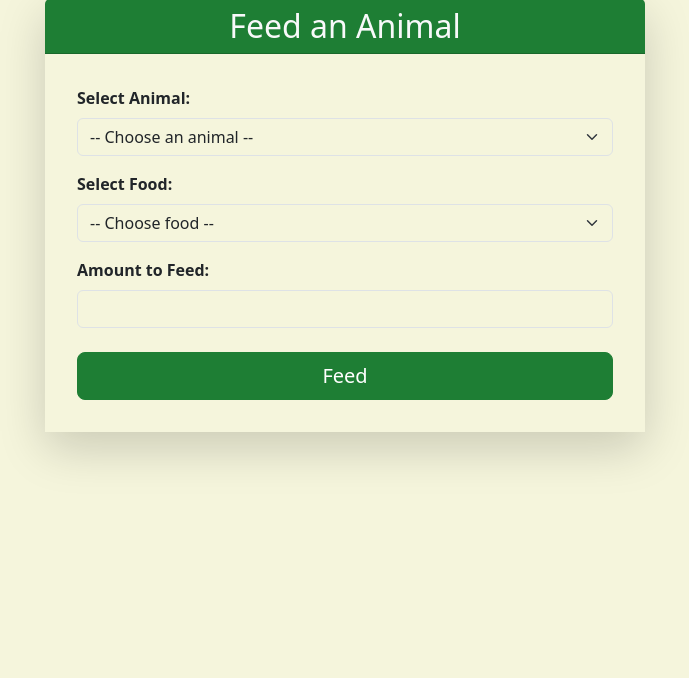
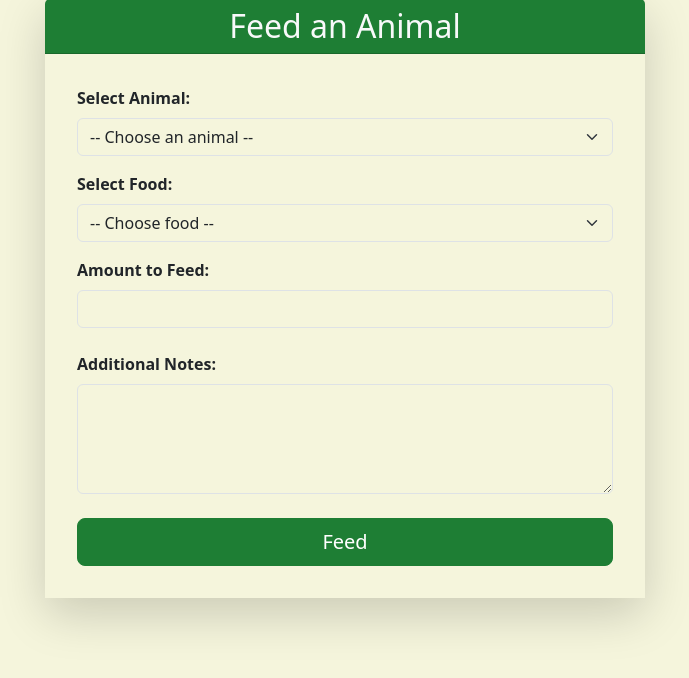
Before and after one commit to Nkitchen86-FHSU/finalprojectNicholasKitchen, a Django app: page /calculator/feed/ in a window 1280 px wide. Shown: the part 137-815 px from the top of the page, without its empty margins (295-984 px from the left). Before the commit the page ends 598 px from the top, so only its background shows below. Run offline with Django 5.2, Linux system fonts and the light colour scheme; the visitor is signed in with stand-in values (Sample User, id 1); data that the repository does not hold is empty.

Commit message:
Added title to uniqueanimal.html and updated title on myanimal.html. Added logging for animal feeding. Added option for notes in feed.html.

```diff
--- a/finalprojectNicholasKitchen/zooventory/templates/zooventory/calculator/feed.html
+++ b/finalprojectNicholasKitchen/zooventory/templates/zooventory/calculator/feed.html
@@ -36,6 +36,11 @@
                     <input class="form-control" type="number" name="amount" id="amount" step="0.01" min="0" required>
                 </div>
 
+                <div class="mb-4">
+                    <label for="notes" class="form-label fw-bold">Additional Notes:</label>
+                    <textarea class="form-control" name="notes" id="notes" rows="4" style="resize: vertical;"></textarea>
+                </div>
+
                 <div class="d-grid">
                     <button type="submit" class="btn btn-primary btn-lg">Feed</button>
                 </div>
--- a/finalprojectNicholasKitchen/zooventory/templates/zooventory/myanimal/index.html
+++ b/finalprojectNicholasKitchen/zooventory/templates/zooventory/myanimal/index.html
@@ -1,6 +1,6 @@
 {% extends 'zooventory/base.html' %}
 
-{% block title %}Animals{% endblock %}
+{% block title %}My Animals{% endblock %}
 
 {% block content %}
 <div class="container my-5">
--- a/finalprojectNicholasKitchen/zooventory/templates/zooventory/uniqueanimal/index.html
+++ b/finalprojectNicholasKitchen/zooventory/templates/zooventory/uniqueanimal/index.html
@@ -1,4 +1,6 @@
 {% extends 'zooventory/base.html' %}
+
+{% block title %}Unique Animals{% endblock %}
 
 {% block content %}
 <div class="container mt-4">
--- a/finalprojectNicholasKitchen/zooventory/views.py
+++ b/finalprojectNicholasKitchen/zooventory/views.py
@@ -5,7 +5,7 @@ from django.contrib.auth import login, authenticate
 from django.shortcuts import render, redirect, get_object_or_404
 from django.contrib.auth.decorators import login_required
 from django.contrib import messages
-from .models import MyAnimal, UniqueAnimal, Food
+from .models import MyAnimal, UniqueAnimal, Food, Log
 from django.utils import timezone
 from django.conf import settings
 
@@ -452,9 +452,11 @@ def feed_myanimal(request):
         myanimal_id = request.POST.get('myanimal_id')
         food_id = request.POST.get('food_id')
         amount = float(request.POST.get('amount', 0))
+        notes = request.POST.get('notes')
 
         myanimal = get_object_or_404(MyAnimal, id=myanimal_id, owner=request.user)
         food = get_object_or_404(Food, id=food_id, owner=request.user)
+        food_measurement = food.measurement
 
         # Ensure food amount is more than 0
         if food.amount > 0:
@@ -464,6 +466,15 @@ def feed_myanimal(request):
                 food.save()
                 myanimal.last_fed = timezone.now()
                 myanimal.save()
+                Log.objects.create(
+                    owner=request.user,
+                    myanimal=myanimal,
+                    food=food,
+                    amount_fed=amount,
+                    measurement=food_measurement,
+                    log_type=Log.FEEDING,
+                    description=notes
+                )
                 messages.success(request, f'{myanimal.name} has been fed!')
             else:
                 messages.error(request, 'Not enough food to feed animal!')
```
